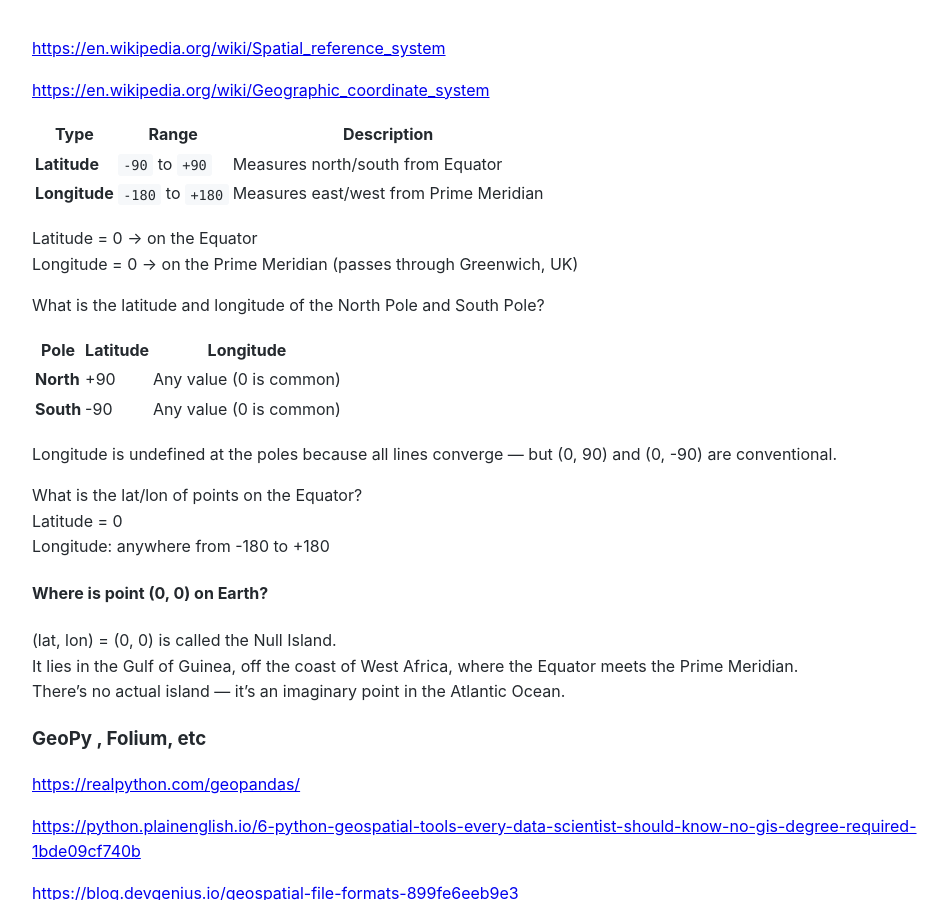
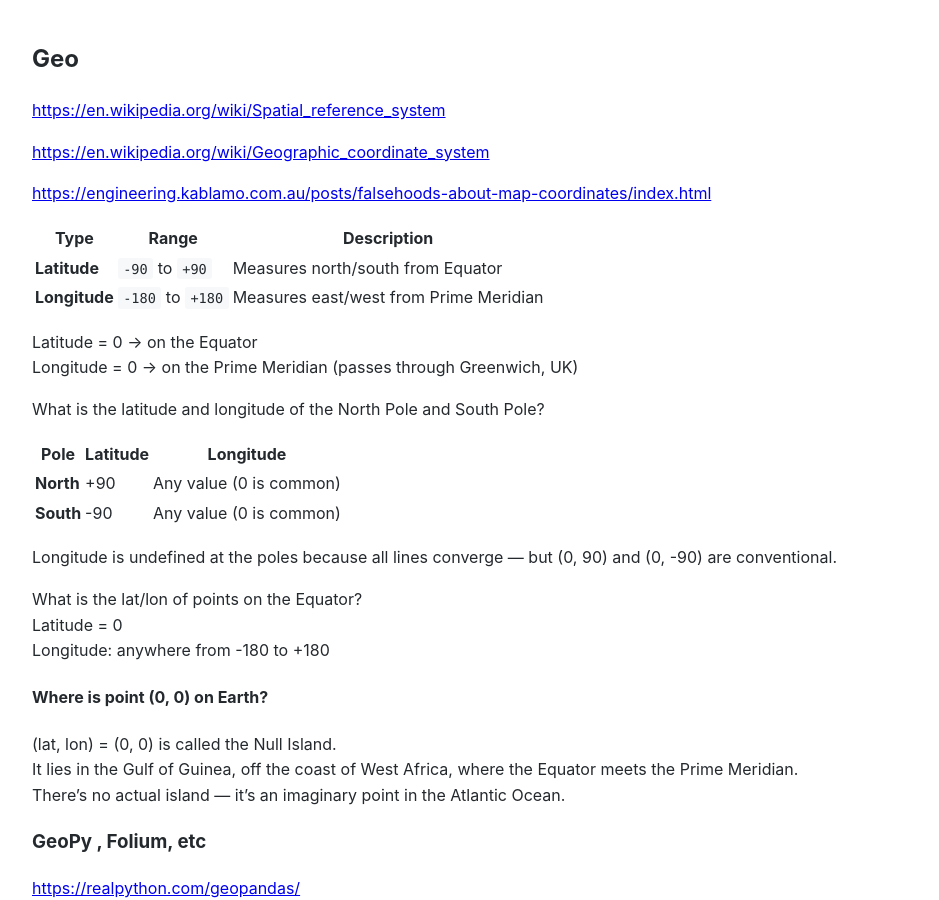
Before and after one commit to Michael-Lubinsky/michael-lubinsky.github.com, a Jekyll site: the page built from geo/gps_spark.md, in a window 1280 px wide and 900 px high. Shown: the whole window, without its empty margins (158-1097 px from the left). Built offline with Jekyll 4.4.1, drawn with Linux system fonts in a browser that asks for light colours; our own code applies the rules of GitHub Pages for plain Markdown files.

Commit message:
Update gps_spark.md

```diff
--- a/geo/gps_spark.md
+++ b/geo/gps_spark.md
@@ -1,7 +1,10 @@
+## Geo
 
 <https://en.wikipedia.org/wiki/Spatial_reference_system>
 
 <https://en.wikipedia.org/wiki/Geographic_coordinate_system>
+
+<https://engineering.kablamo.com.au/posts/falsehoods-about-map-coordinates/index.html>
 
 | Type          | Range            | Description                            |
 | ------------- | ---------------- | -------------------------------------- |
```
